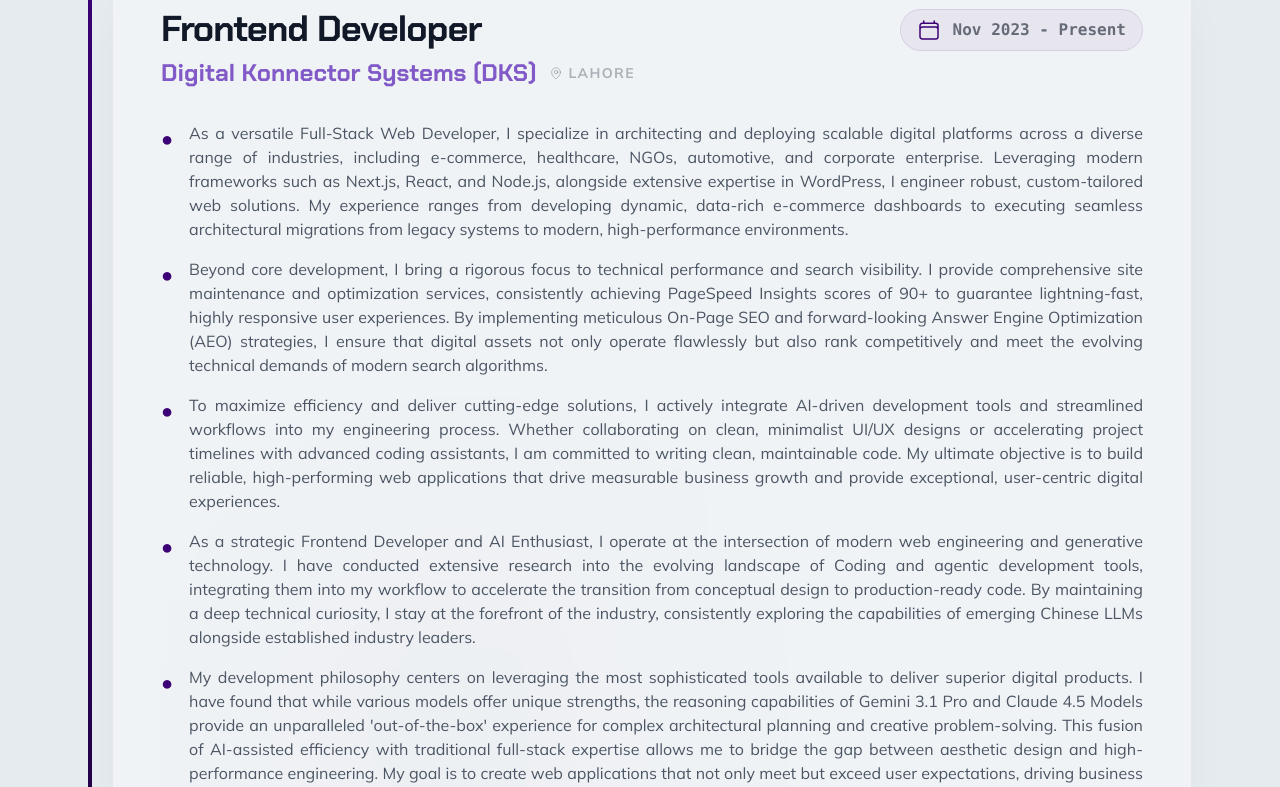
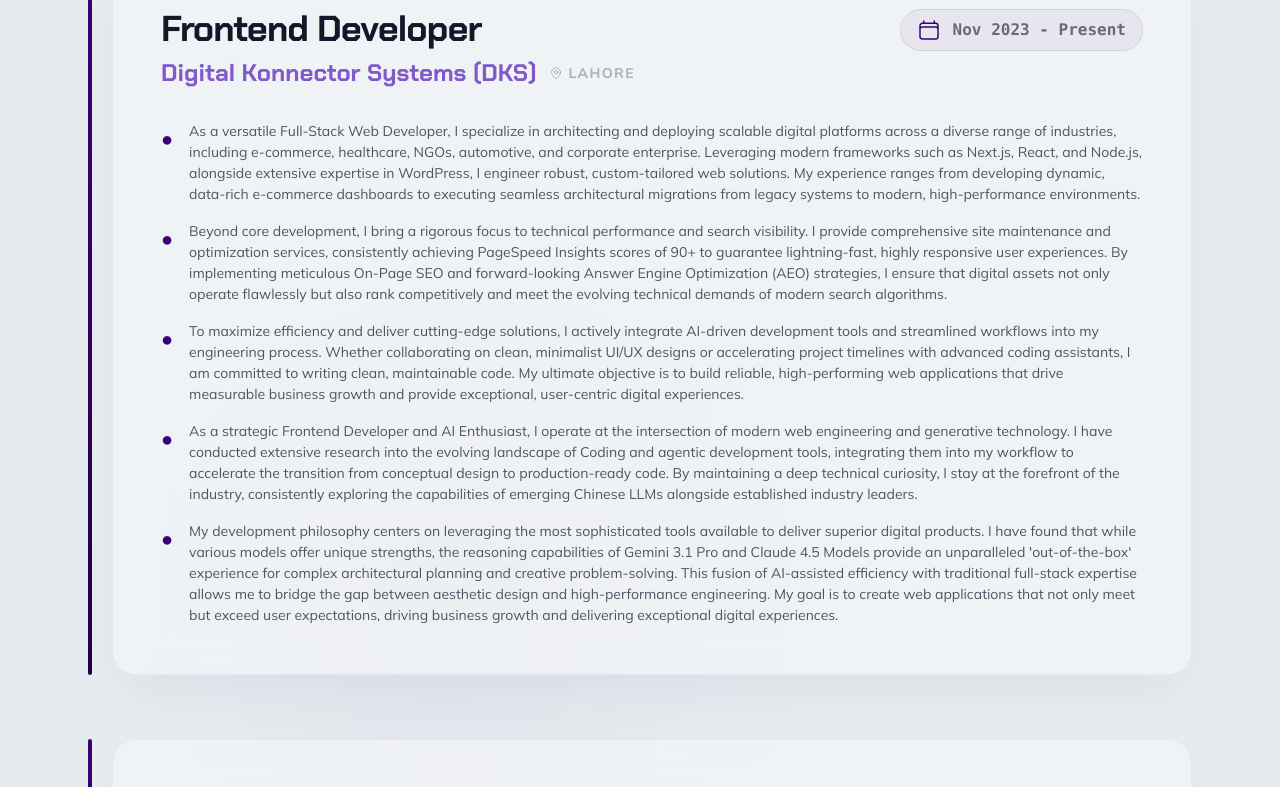
Before and after one commit to hassangithub10/Hassan_Portfolio, a Next.js app: page / in a window 1280 px wide. Shown: the part 2062-2849 px from the top of the page. Built offline with nearby package versions, Linux system fonts and the light colour scheme; no server answers.

Commit message:
Update Experience.tsx

```diff
--- a/src/components/sections/Experience.tsx
+++ b/src/components/sections/Experience.tsx
@@ -124,7 +124,7 @@
                                                 className="flex items-start gap-4 text-gray-600 text-base md:text-lg leading-relaxed"
                                             >
                                                 <span className="text-primary-500 mt-2 flex-shrink-0 text-xl leading-none">●</span>
-                                                <span className="flex-1 text-justify text-[16px] leading-normal">
+                                                <span className="flex-1 text-[14px] leading-normal">
                                                     {line}
                                                 </span>
                                             </motion.p>
```
